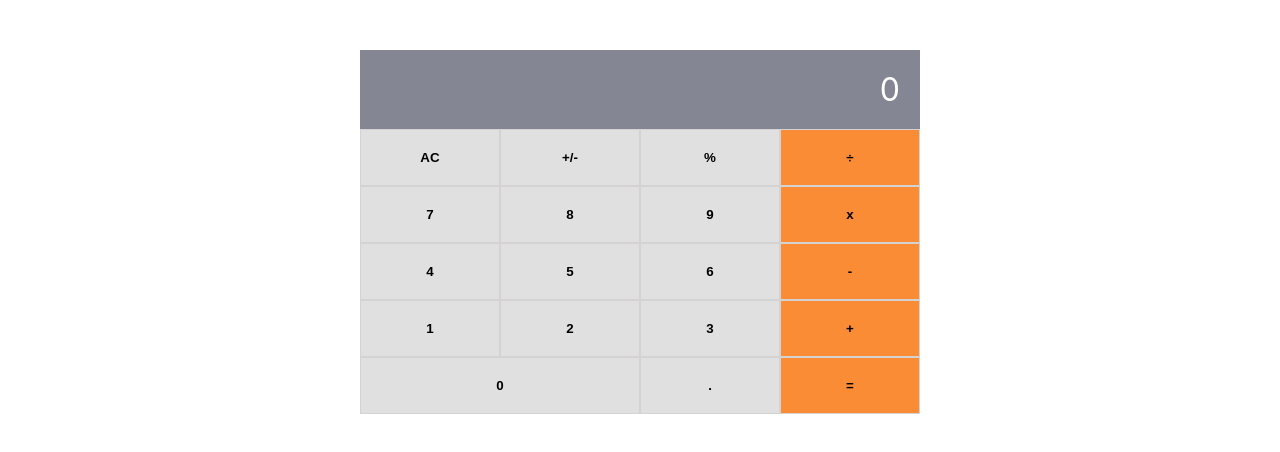
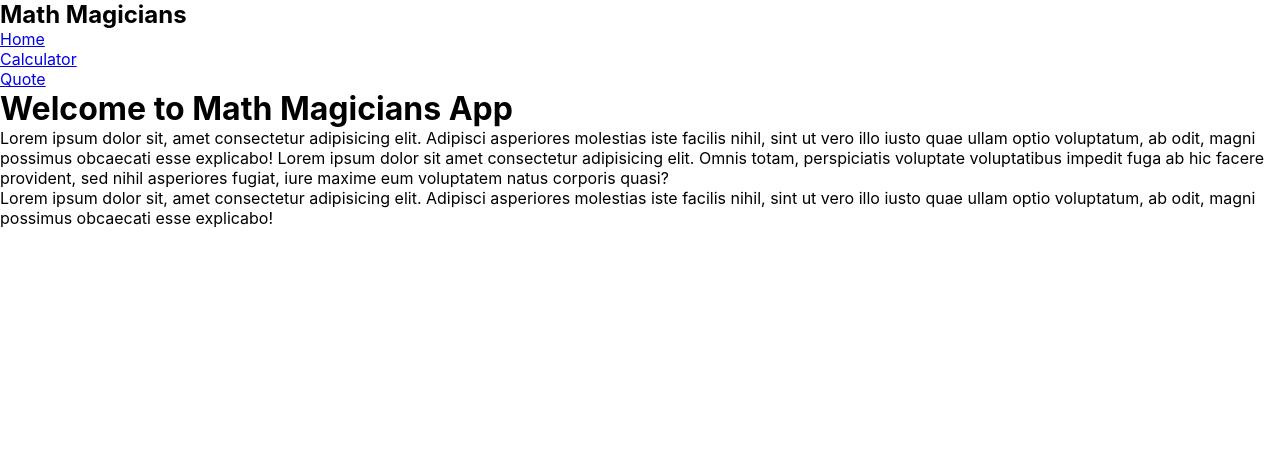
Before and after one commit to AlaaShaheen2/Math-Magicians, a React (Create React App) app: page / in a window 1280 px wide. Shown: the top 452 px of the page. Built offline with nearby package versions, Linux system fonts and the light colour scheme.

Commit message:
setup router & make pages

```diff
--- a/package.json
+++ b/package.json
@@ -9,6 +9,7 @@
     "big.js": "^6.2.1",
     "react": "^18.2.0",
     "react-dom": "^18.2.0",
+    "react-router-dom": "^6.4.1",
     "react-scripts": "5.0.1",
     "web-vitals": "^2.1.4"
   },
--- a/public/index.html
+++ b/public/index.html
@@ -39,5 +39,6 @@
       To begin the development, run `npm start` or `yarn start`.
       To create a production bundle, use `npm run build` or `yarn build`.
     -->
+
   </body>
 </html>
--- a/src/App.js
+++ b/src/App.js
@@ -1,6 +1,10 @@
 import { Component } from 'react';
+import { Route, Routes } from 'react-router-dom';
 import './App.css';
 import Calc from './components/calc';
+import HomePage from './components/pages/Home';
+import Navbar from './components/pages/Navbar';
+import QuotePage from './components/pages/Quote';
 
 class App extends Component {
   constructor(props) {
@@ -10,9 +14,15 @@ class App extends Component {
 
   render() {
     return (
-      <div>
-        <Calc />
-      </div>
+      <>
+        <Navbar />
+        <Routes>
+          <Route path="Quote" element={<QuotePage />} />
+          <Route path="/" element={<HomePage />} />
+          <Route path="calc" element={<Calc />} />
+        </Routes>
+
+      </>
     );
   }
 }
--- /dev/null
+++ b/src/components/pages/Home.js
@@ -0,0 +1,20 @@
+const HomePage = () => (
+  <main className="home">
+    <h1 className="title">Welcome to Math Magicians App</h1>
+    <p>
+      Lorem ipsum dolor sit, amet consectetur adipisicing elit. Adipisci
+      asperiores molestias iste facilis nihil, sint ut vero illo iusto quae
+      ullam optio voluptatum, ab odit, magni possimus obcaecati esse explicabo!
+      Lorem ipsum dolor sit amet consectetur adipisicing elit. Omnis totam,
+      perspiciatis voluptate voluptatibus impedit fuga ab hic facere provident,
+      sed nihil asperiores fugiat, iure maxime eum voluptatem natus corporis
+      quasi?
+    </p>
+    <p>
+      Lorem ipsum dolor sit, amet consectetur adipisicing elit. Adipisci
+      asperiores molestias iste facilis nihil, sint ut vero illo iusto quae
+      ullam optio voluptatum, ab odit, magni possimus obcaecati esse explicabo!
+    </p>
+  </main>
+);
+export default HomePage;
--- /dev/null
+++ b/src/components/pages/Navbar.js
@@ -0,0 +1,19 @@
+const Navbar = () => (
+
+  <nav>
+    <h1>Math Magicians</h1>
+    <ul>
+      <li>
+        <a href="/">Home</a>
+      </li>
+      <li>
+        <a href="/calc">Calculator</a>
+      </li>
+      <li>
+        <a href="/Quote">Quote</a>
+      </li>
+    </ul>
+  </nav>
+
+);
+export default Navbar;
--- /dev/null
+++ b/src/components/pages/Quote.js
@@ -0,0 +1,9 @@
+const QuotePage = () => (
+  <main className="quote-page">
+    <p>
+      Mathematics is not about numbers, equations, computations, or algorithms:
+      it is about understanding. - William Paul Thurston
+    </p>
+  </main>
+);
+export default QuotePage;
--- a/src/index.js
+++ b/src/index.js
@@ -1,4 +1,5 @@
 import React from 'react';
+import { BrowserRouter } from 'react-router-dom';
 import ReactDOM from 'react-dom/client';
 import './index.css';
 import App from './App';
@@ -6,6 +7,8 @@ import App from './App';
 const root = ReactDOM.createRoot(document.getElementById('root'));
 root.render(
   <React.StrictMode>
-    <App />
+    <BrowserRouter>
+      <App />
+    </BrowserRouter>
   </React.StrictMode>,
 );
```
Also changed, not shown: 1 other file (tests, documents, lock files or other folders).
